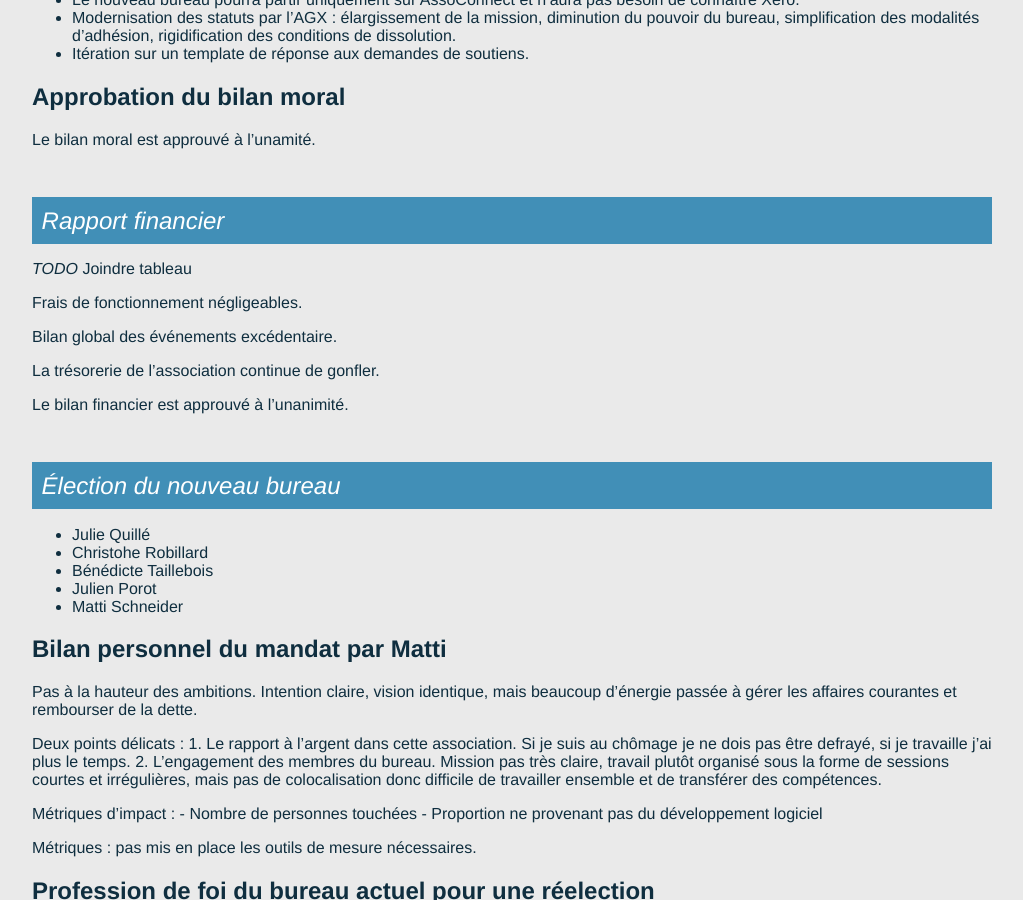
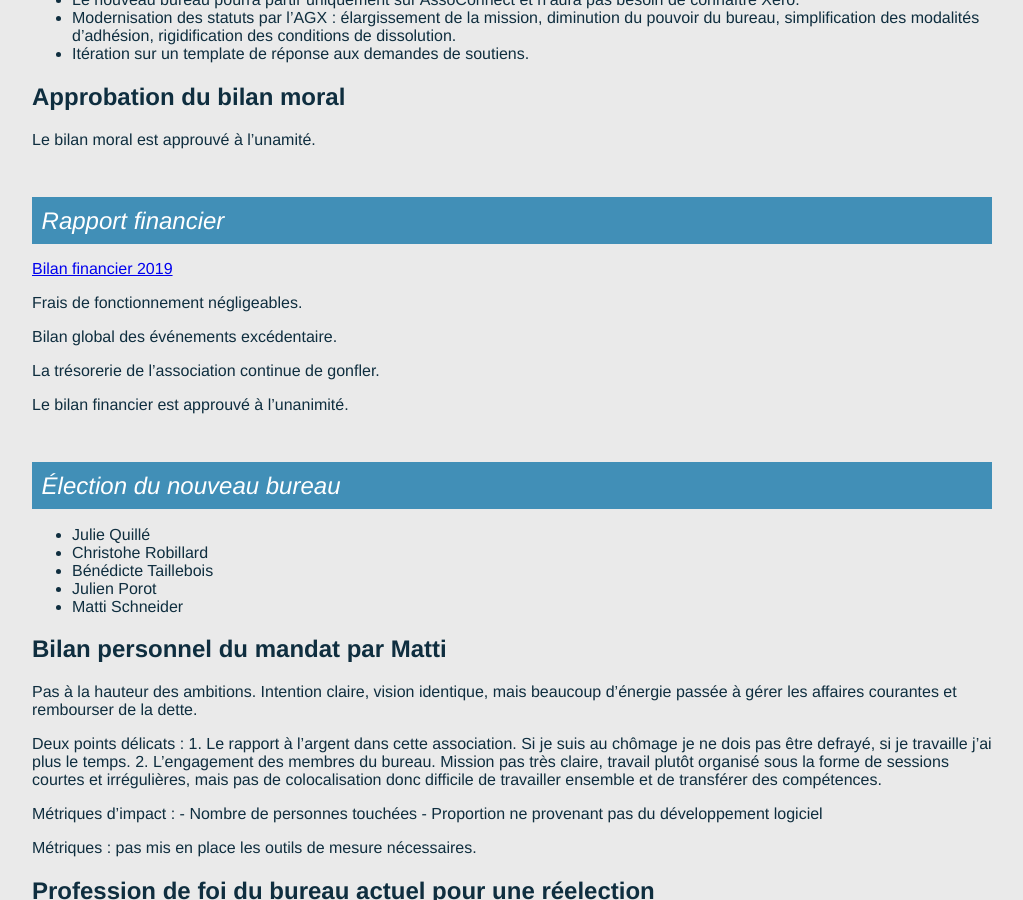
Before and after one commit to AgileFrance/AgileFrance.github.io, a Jekyll site: the page built from _assemblee_generale/2020-02-15.md, in a window 1280 px wide and 900 px high, scrolled down 2463 px. Shown: the whole window, without its empty margins (128-1151 px from the left). Built offline with Jekyll 4.4.1, drawn with Linux system fonts in a browser that asks for light colours.

Commit message:
ajoute le bilan financier 2019

```diff
--- a/_assemblee_generale/2020-02-15.md
+++ b/_assemblee_generale/2020-02-15.md
@@ -111,8 +111,7 @@ Le bilan moral est approuvé à l'unamité.
 
 # Rapport financier
 
-_TODO_
-Joindre tableau
+[Bilan financier 2019](bilan-financier-global-2019.pdf)
 
 Frais de fonctionnement négligeables.
 
```
Also changed, not shown: 1 other file.
